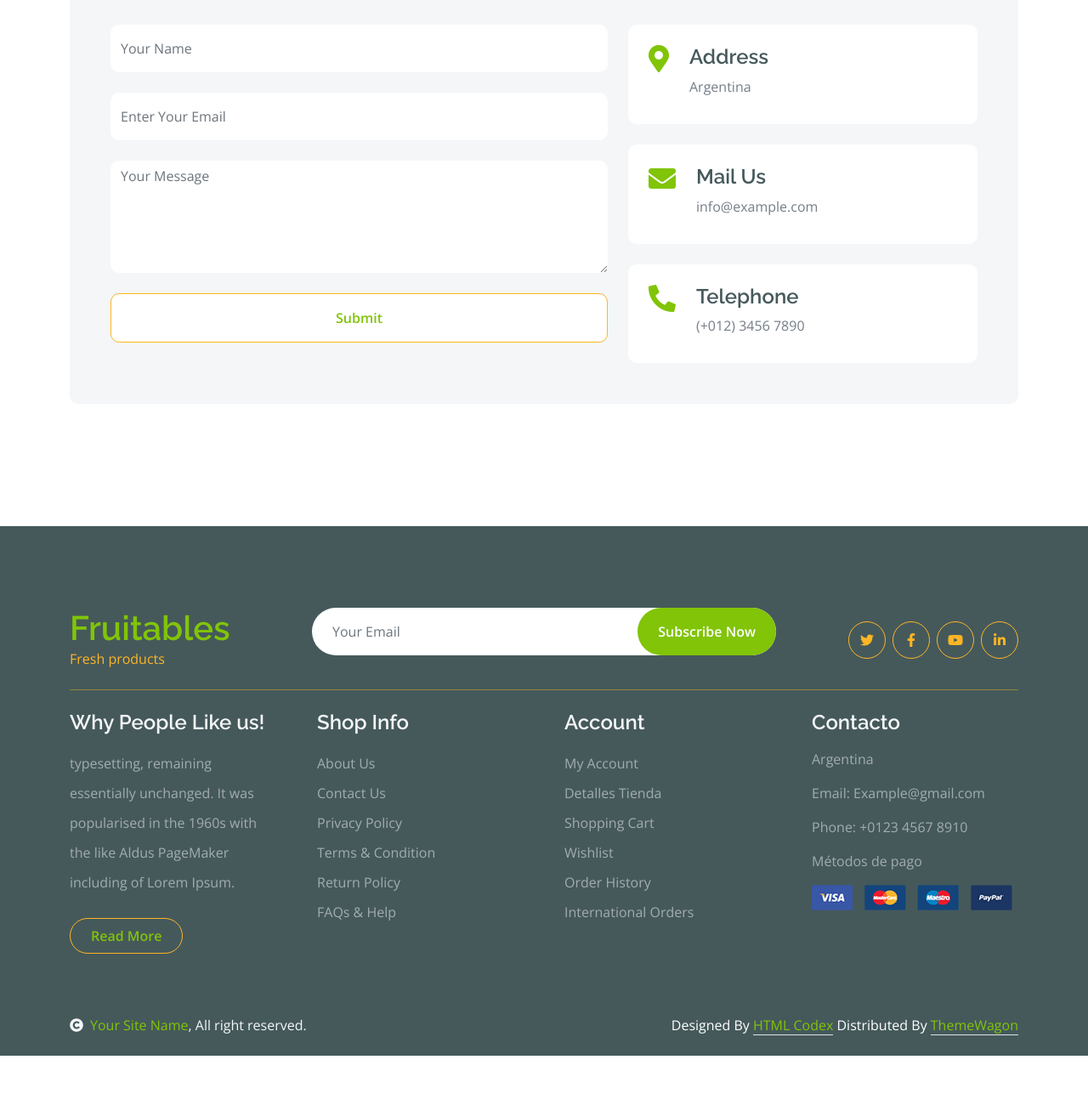
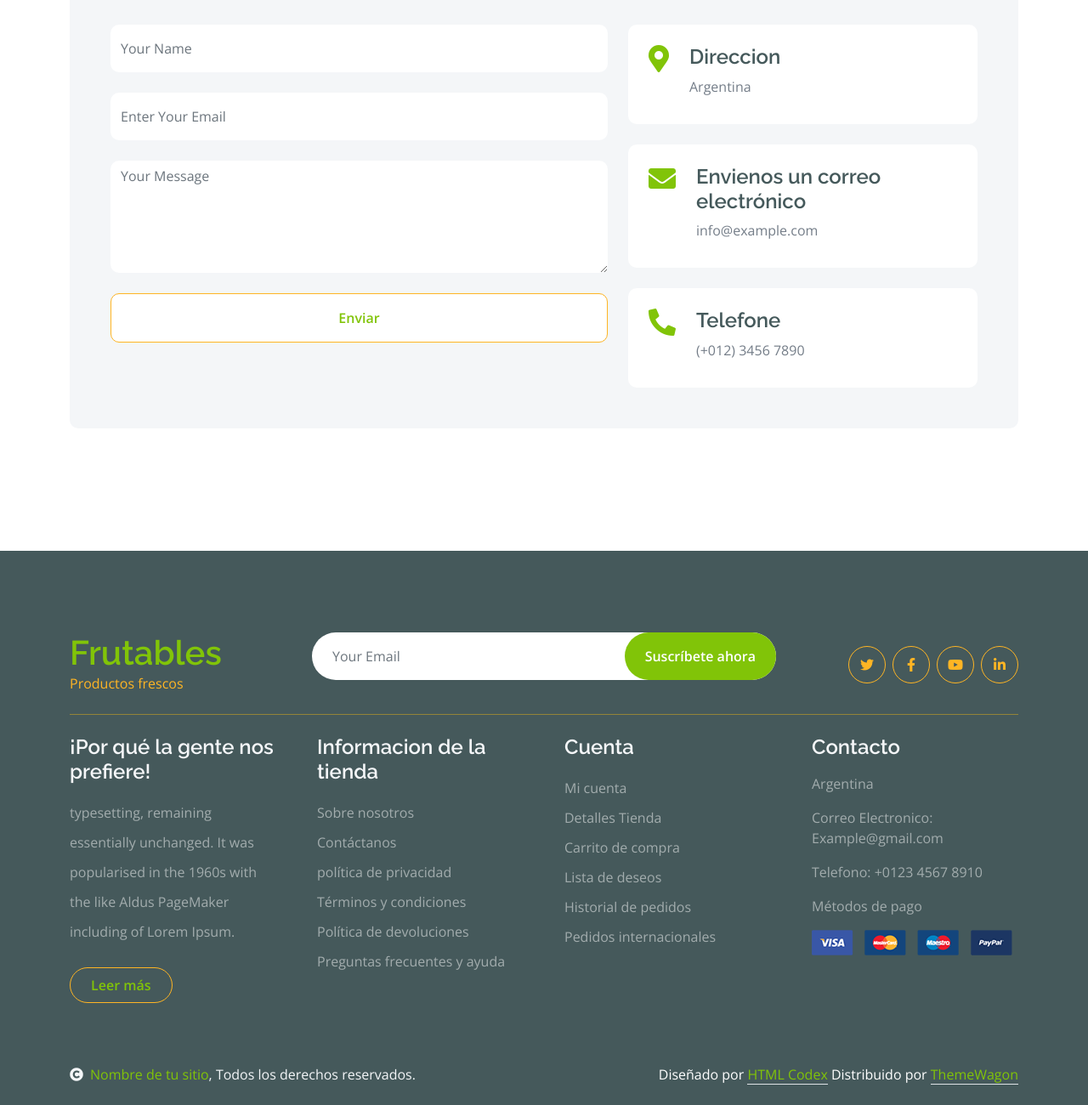
Before and after one commit to Tomivaldez05/Huertas-Del-Norte-Fruitables-2025, a PHP site: page /Huertas-Del-Norte-Fruitables-2025/contact.php in a window 1280 px wide. Shown: the part 1049-2349 px from the top of the page at 85% size. Before the commit the page ends 2291 px from the top, so only its background shows below. Run offline with PHP 8.4, Linux system fonts and the light colour scheme; some libraries are stand-ins or nearby versions.

Commit message:
Traduccion Lucas

```diff
--- a/carrito.php
+++ b/carrito.php
@@ -28,7 +28,7 @@ require_once 'includes/db.php';
             <ol class="breadcrumb justify-content-center mb-0">
                 <li class="breadcrumb-item"><a href="#">Inicio</a></li>
                 <li class="breadcrumb-item"><a href="#">Páginas</a></li>
-                <li class="breadcrumb-item active text-white">Cart</li>
+                <li class="breadcrumb-item active text-white">Carrito</li>
             </ol>
         </div>
         <!-- Single Page Header End -->
@@ -48,7 +48,7 @@ require_once 'includes/db.php';
                         <div class="border rounded p-3">
                             <h4>Resumen de Compra</h4>
                             <p id="total-carrito">Total: $0.00</p>
-                            <a href="checkout.php" class="btn btn-success w-100 mt-2">Ir a Checkout</a>
+                            <a href="checkout.php" class="btn btn-success w-100 mt-2">Proceder al pago</a>
                         </div>
                     </div>
                 </div>
--- a/contact.php
+++ b/contact.php
@@ -47,9 +47,9 @@
                         <small class="me-3"><i class="fas fa-envelope me-2 text-secondary"></i><a href="#" class="text-white">Email@Example.com</a></small>
                     </div>
                     <div class="top-link pe-2">
-                        <a href="#" class="text-white"><small class="text-white mx-2">Privacy Policy</small>/</a>
-                        <a href="#" class="text-white"><small class="text-white mx-2">Terms of Use</small>/</a>
-                        <a href="#" class="text-white"><small class="text-white ms-2">Sales and Refunds</small></a>
+                        <a href="#" class="text-white"><small class="text-white mx-2">Politicas de privacidad</small>/</a>
+                        <a href="#" class="text-white"><small class="text-white mx-2">Condiciones de uso</small>/</a>
+                        <a href="#" class="text-white"><small class="text-white ms-2">Ventas y reembolsos</small></a>
                     </div>
                 </div>
             </div>
@@ -66,12 +66,12 @@
                             <a href="shop.php" class="nav-item nav-link">Tienda</a>
                             <a href="shop-detail.php" class="nav-item nav-link">Detalle Tienda</a>
                             <div class="nav-item dropdown">
-                                <a href="#" class="nav-link dropdown-toggle" data-bs-toggle="dropdown">Pages</a>
+                                <a href="#" class="nav-link dropdown-toggle" data-bs-toggle="dropdown">Paginas</a>
                                 <div class="dropdown-menu m-0 bg-secondary rounded-0">
-                                    <a href="cart.html" class="dropdown-item">Cart</a>
+                                    <a href="cart.html" class="dropdown-item">Carrito</a>
                                     <a href="chackout.html" class="dropdown-item">Chackout</a>
                                     <a href="testimonial.html" class="dropdown-item">Testimonial</a>
-                                    <a href="404.html" class="dropdown-item">404 Page</a>
+                                    <a href="404.html" class="dropdown-item">Pagina 404</a>
                                 </div>
                             </div>
                             <a href="contact.html" class="nav-item nav-link active">Contact</a>
@@ -98,7 +98,7 @@
             <div class="modal-dialog modal-fullscreen">
                 <div class="modal-content rounded-0">
                     <div class="modal-header">
-                        <h5 class="modal-title" id="exampleModalLabel">Search by keyword</h5>
+                        <h5 class="modal-title" id="exampleModalLabel">Buscar por palabra clave</h5>
                         <button type="button" class="btn-close" data-bs-dismiss="modal" aria-label="Close"></button>
                     </div>
                     <div class="modal-body d-flex align-items-center">
@@ -115,11 +115,11 @@
 
         <!-- Single Page Header start -->
         <div class="container-fluid page-header py-5">
-            <h1 class="text-center text-white display-6">Contact</h1>
+            <h1 class="text-center text-white display-6">Contacto</h1>
             <ol class="breadcrumb justify-content-center mb-0">
                 <li class="breadcrumb-item"><a href="#">Inicio</a></li>
-                <li class="breadcrumb-item"><a href="#">Pages</a></li>
-                <li class="breadcrumb-item active text-white">Contact</li>
+                <li class="breadcrumb-item"><a href="#">Paginas</a></li>
+                <li class="breadcrumb-item active text-white">Contacto</li>
             </ol>
         </div>
         <!-- Single Page Header End -->
@@ -148,28 +148,28 @@
                                 <input type="text" class="w-100 form-control border-0 py-3 mb-4" placeholder="Your Name">
                                 <input type="email" class="w-100 form-control border-0 py-3 mb-4" placeholder="Enter Your Email">
                                 <textarea class="w-100 form-control border-0 mb-4" rows="5" cols="10" placeholder="Your Message"></textarea>
-                                <button class="w-100 btn form-control border-secondary py-3 bg-white text-primary " type="submit">Submit</button>
+                                <button class="w-100 btn form-control border-secondary py-3 bg-white text-primary " type="submit">Enviar</button>
                             </form>
                         </div>
                         <div class="col-lg-5">
                             <div class="d-flex p-4 rounded mb-4 bg-white">
                                 <i class="fas fa-map-marker-alt fa-2x text-primary me-4"></i>
                                 <div>
-                                    <h4>Address</h4>
+                                    <h4>Direccion</h4>
                                     <p class="mb-2">Argentina</p>
                                 </div>
                             </div>
                             <div class="d-flex p-4 rounded mb-4 bg-white">
                                 <i class="fas fa-envelope fa-2x text-primary me-4"></i>
                                 <div>
-                                    <h4>Mail Us</h4>
+                                    <h4>Envienos un correo electrónico</h4>
                                     <p class="mb-2">info@example.com</p>
                                 </div>
                             </div>
                             <div class="d-flex p-4 rounded bg-white">
                                 <i class="fa fa-phone-alt fa-2x text-primary me-4"></i>
                                 <div>
-                                    <h4>Telephone</h4>
+                                    <h4>Telefone</h4>
                                     <p class="mb-2">(+012) 3456 7890</p>
                                 </div>
                             </div>
@@ -188,14 +188,14 @@
                     <div class="row g-4">
                         <div class="col-lg-3">
                             <a href="#">
-                                <h1 class="text-primary mb-0">Fruitables</h1>
-                                <p class="text-secondary mb-0">Fresh products</p>
+                                <h1 class="text-primary mb-0">Frutables</h1>
+                                <p class="text-secondary mb-0">Productos frescos</p>
                             </a>
                         </div>
                         <div class="col-lg-6">
                             <div class="position-relative mx-auto">
                                 <input class="form-control border-0 w-100 py-3 px-4 rounded-pill" type="number" placeholder="Your Email">
-                                <button type="submit" class="btn btn-primary border-0 border-secondary py-3 px-4 position-absolute rounded-pill text-white" style="top: 0; right: 0;">Subscribe Now</button>
+                                <button type="submit" class="btn btn-primary border-0 border-secondary py-3 px-4 position-absolute rounded-pill text-white" style="top: 0; right: 0;">Suscríbete ahora</button>
                             </div>
                         </div>
                         <div class="col-lg-3">
@@ -211,40 +211,40 @@
                 <div class="row g-5">
                     <div class="col-lg-3 col-md-6">
                         <div class="footer-item">
-                            <h4 class="text-light mb-3">Why People Like us!</h4>
+                            <h4 class="text-light mb-3">¡Por qué la gente nos prefiere!</h4>
                             <p class="mb-4">typesetting, remaining essentially unchanged. It was
                                 popularised in the 1960s with the like Aldus PageMaker including of Lorem Ipsum.</p>
-                            <a href="" class="btn border-secondary py-2 px-4 rounded-pill text-primary">Read More</a>
+                            <a href="" class="btn border-secondary py-2 px-4 rounded-pill text-primary">Leer más</a>
                         </div>
                     </div>
                     <div class="col-lg-3 col-md-6">
                         <div class="d-flex flex-column text-start footer-item">
-                            <h4 class="text-light mb-3">Shop Info</h4>
-                            <a class="btn-link" href="">About Us</a>
-                            <a class="btn-link" href="">Contact Us</a>
-                            <a class="btn-link" href="">Privacy Policy</a>
-                            <a class="btn-link" href="">Terms & Condition</a>
-                            <a class="btn-link" href="">Return Policy</a>
-                            <a class="btn-link" href="">FAQs & Help</a>
+                            <h4 class="text-light mb-3">Informacion de la tienda</h4>
+                            <a class="btn-link" href="">Sobre nosotros</a>
+                            <a class="btn-link" href="">Contáctanos</a>
+                            <a class="btn-link" href="">política de privacidad</a>
+                            <a class="btn-link" href="">Términos y condiciones</a>
+                            <a class="btn-link" href="">Política de devoluciones</a>
+                            <a class="btn-link" href="">Preguntas frecuentes y ayuda</a>
                         </div>
                     </div>
                     <div class="col-lg-3 col-md-6">
                         <div class="d-flex flex-column text-start footer-item">
-                            <h4 class="text-light mb-3">Account</h4>
-                            <a class="btn-link" href="">My Account</a>
+                            <h4 class="text-light mb-3">Cuenta</h4>
+                            <a class="btn-link" href="">Mi cuenta</a>
                             <a class="btn-link" href="">Detalles Tienda</a>
-                            <a class="btn-link" href="">Shopping Cart</a>
-                            <a class="btn-link" href="">Wishlist</a>
-                            <a class="btn-link" href="">Order History</a>
-                            <a class="btn-link" href="">International Orders</a>
+                            <a class="btn-link" href="">Carrito de compra</a>
+                            <a class="btn-link" href="">Lista de deseos</a>
+                            <a class="btn-link" href="">Historial de pedidos</a>
+                            <a class="btn-link" href="">Pedidos internacionales</a>
                         </div>
                     </div>
                     <div class="col-lg-3 col-md-6">
                         <div class="footer-item">
                             <h4 class="text-light mb-3">Contacto</h4>
                             <p>Argentina</p>
-                            <p>Email: Example@gmail.com</p>
-                            <p>Phone: +0123 4567 8910</p>
+                            <p>Correo Electronico: Example@gmail.com</p>
+                            <p>Telefono: +0123 4567 8910</p>
                             <p>Métodos de pago</p>
                             <img src="assets/img/payment.png" class="img-fluid" alt="">
                         </div>
@@ -259,13 +259,13 @@
             <div class="container">
                 <div class="row">
                     <div class="col-md-6 text-center text-md-start mb-3 mb-md-0">
-                        <span class="text-light"><a href="#"><i class="fas fa-copyright text-light me-2"></i>Your Site Name</a>, All right reserved.</span>
+                        <span class="text-light"><a href="#"><i class="fas fa-copyright text-light me-2"></i>Nombre de tu sitio</a>, Todos los derechos reservados.</span>
                     </div>
                     <div class="col-md-6 my-auto text-center text-md-end text-white">
                         <!--/*** This template is free as long as you keep the below author’s credit link/attribution link/backlink. ***/-->
                         <!--/*** If you'd like to use the template without the below author’s credit link/attribution link/backlink, ***/-->
                         <!--/*** you can purchase the Credit Removal License from "https://htmlcodex.com/credit-removal". ***/-->
-                        Designed By <a class="border-bottom" href="https://htmlcodex.com">HTML Codex</a> Distributed By <a class="border-bottom" href="https://themewagon.com">ThemeWagon</a>
+                        Diseñado por <a class="border-bottom" href="https://htmlcodex.com">HTML Codex</a> Distribuido por <a class="border-bottom" href="https://themewagon.com">ThemeWagon</a>
                     </div>
                 </div>
             </div>
--- a/includes/db.php
+++ b/includes/db.php
@@ -2,7 +2,7 @@
 $host = "localhost";
 $db = "huertas_del_norte";
 $user = "root";
-$pass = "37468492";
+$pass = "1234";
 
 try {
     $conn = new PDO("mysql:host=$host;dbname=$db;charset=utf8", $user, $pass);
--- a/includes/header.php
+++ b/includes/header.php
@@ -69,7 +69,7 @@
                                 <a href="#" class="nav-link dropdown-toggle" data-bs-toggle="dropdown">Pages</a>
                                 <div class="dropdown-menu m-0 bg-secondary rounded-0">
                                     <a href="carrito.php" class="dropdown-item">Carrito</a>
-                                    <a href="chackout.php" class="dropdown-item">Chackout</a>
+                                    <a href="chackout.php" class="dropdown-item">Verificar</a>
                                     <a href="testimonial.php" class="dropdown-item">Testimonial</a>
                                 </div>
                             </div>
@@ -106,7 +106,7 @@
             <div class="modal-dialog modal-fullscreen">
                 <div class="modal-content rounded-0">
                     <div class="modal-header">
-                        <h5 class="modal-title" id="exampleModalLabel">Search by keyword</h5>
+                        <h5 class="modal-title" id="exampleModalLabel">Buscar por palabra clave</h5>
                         <button type="button" class="btn-close" data-bs-dismiss="modal" aria-label="Close"></button>
                     </div>
                     <div class="modal-body d-flex align-items-center">
--- a/registro.php
+++ b/registro.php
@@ -42,7 +42,7 @@
             </form>
             <p class="w-100 text-center">&mdash; ¿Ya tienes una cuenta? &mdash;</p>
             <div class="form-group">
-              <a href="index.php" class="form-control btn btn-secondary submit px-3">Iniciar sesión</a>
+              <a href="login.php" class="form-control btn btn-secondary submit px-3">Iniciar sesión</a>
             </div>
           </div>
         </div>
--- a/shop.php
+++ b/shop.php
@@ -7,7 +7,7 @@ require_once 'includes/db.php';
             <div class="modal-dialog modal-fullscreen">
                 <div class="modal-content rounded-0">
                     <div class="modal-header">
-                        <h5 class="modal-title" id="exampleModalLabel">Search by keyword</h5>
+                        <h5 class="modal-title" id="exampleModalLabel">Buscar por palabra clave</h5>
                         <button type="button" class="btn-close" data-bs-dismiss="modal" aria-label="Close"></button>
                     </div>
                     <div class="modal-body d-flex align-items-center">
```
Also changed, not shown: checkout.php (+11 -3 lines), includes/footer.php (+15 -15 lines), login.php (+0 -7 lines), shop-detail.php (+13 -13 lines), testimonial.php (+5 -5 lines).
